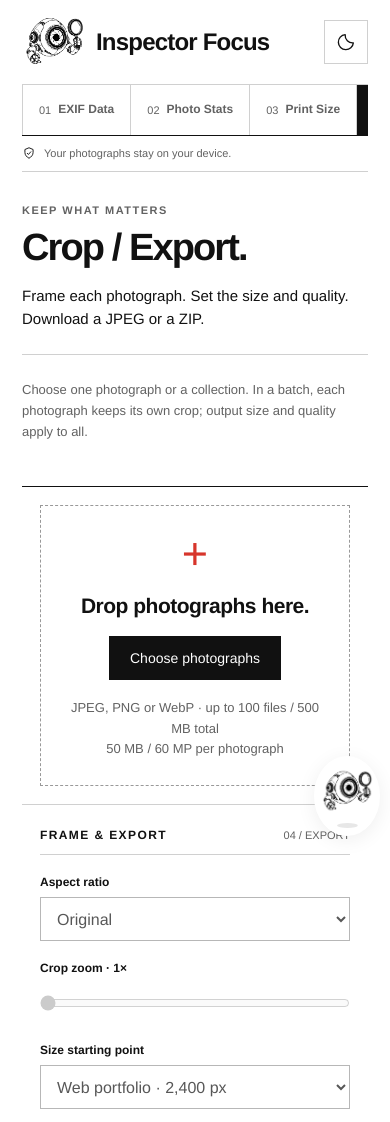
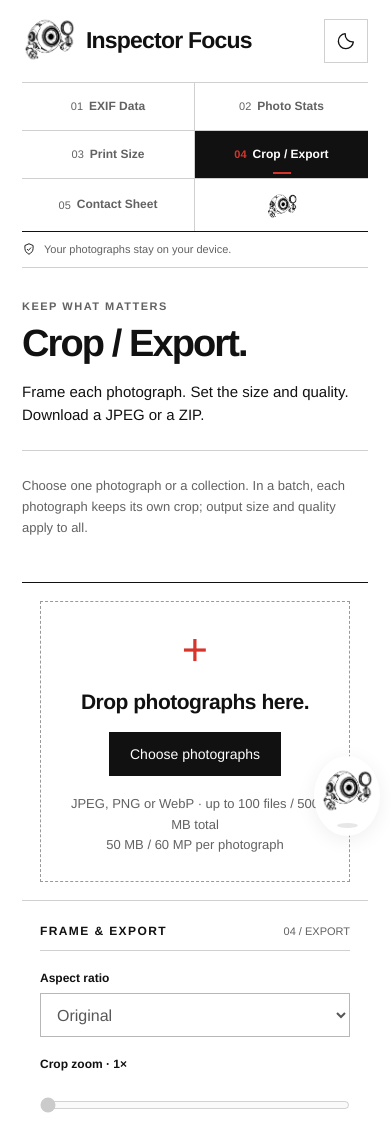
Before and after one commit to marioromay/inspectorfocus.com, a website with bundled scripts: page export/index.html in a window 390 px wide. Shown: the top 1122 px of the page. Built offline with nearby package versions, Linux system fonts and the light colour scheme.

Commit message:
Make every mobile navigation option visible without horizontal scrolling

```diff
--- a/editorial.css
+++ b/editorial.css
@@ -74,3 +74,30 @@ footer{padding:22px 0 28px;border-top:1px solid var(--ink);font-size:11px;line-h
 .site-mascot{position:fixed;right:max(14px,env(safe-area-inset-right));bottom:max(10px,env(safe-area-inset-bottom));z-index:30;display:flex;align-items:center;justify-content:center;text-decoration:none;border-radius:50%;background:var(--paper);padding:5px;box-shadow:0 4px 20px #0001}.site-mascot .processing-mascot{width:76px;height:90px}.site-mascot .processing-mascot img{width:70px;height:70px}.site-mascot .processing-mascot::after{left:23px;width:30px;bottom:5px}.site-mascot:hover{box-shadow:0 4px 20px #0002}body{padding-bottom:110px}body:has(.processing-popup[open]) .site-mascot{visibility:hidden}@media(max-width:760px){.site-mascot{right:10px;bottom:max(8px,env(safe-area-inset-bottom));padding:4px}.site-mascot .processing-mascot{width:58px;height:72px}.site-mascot .processing-mascot img{width:54px;height:54px}.site-mascot .processing-mascot::after{left:18px;width:23px;bottom:4px}body{padding-bottom:92px}}
 
 .brand-logo,.processing-mascot img,.comic-menu img{filter:none}
+
+/* Show every tool on phones without a sideways swipe. Desktop stays unchanged. */
+@media(max-width:760px){
+  .shell>header{grid-template-columns:minmax(0,1fr) 48px}
+  .shell>header .brand{min-width:0;gap:10px;padding:14px 0;font-size:23px}
+  .shell>header .brand-logo{width:54px;height:54px}
+  .shell>header .brand-name{white-space:normal}
+  .shell>header nav{display:grid;grid-template-columns:repeat(2,minmax(0,1fr));width:100%;gap:0;overflow:visible;scrollbar-width:auto}
+  .shell>header nav a,.shell>header nav a.comic-menu{min-width:0;min-height:48px;padding:10px 8px;gap:6px;font-size:12px;white-space:normal;text-align:center;border-left:0;border-right:1px solid var(--rule);border-bottom:1px solid var(--rule)}
+  .shell>header nav a:first-child{border-left:0}
+  .shell>header nav a:nth-child(2n){border-right:0}
+  .shell>header nav a:nth-last-child(-n+2){border-bottom:0}
+  .shell>header nav a[aria-current]::after{bottom:4px}
+  .comic-menu img{width:32px;height:32px}
+  .section-title{gap:10px;flex-wrap:wrap}
+  .metadata-cleanup table{table-layout:fixed}
+  .metadata-cleanup th,.metadata-cleanup td{overflow-wrap:anywhere;padding:10px 6px}
+  .crop-info{flex-wrap:wrap;gap:16px}
+  .print-controls label,.contact-controls>div,.contact-controls select{min-width:0}
+  .tool-options input[type=range],#position{min-height:28px}
+  .processing-popup{max-height:calc(100dvh - 32px);overflow-y:auto;padding:22px;width:min(440px,calc(100vw - 32px))}
+  .processing-heading h2{overflow-wrap:anywhere}
+}
+@media(max-width:380px){
+  .shell>header .brand{font-size:22px;gap:8px}
+  .settings{grid-template-columns:repeat(2,minmax(0,1fr));gap:18px 12px}
+}
```
